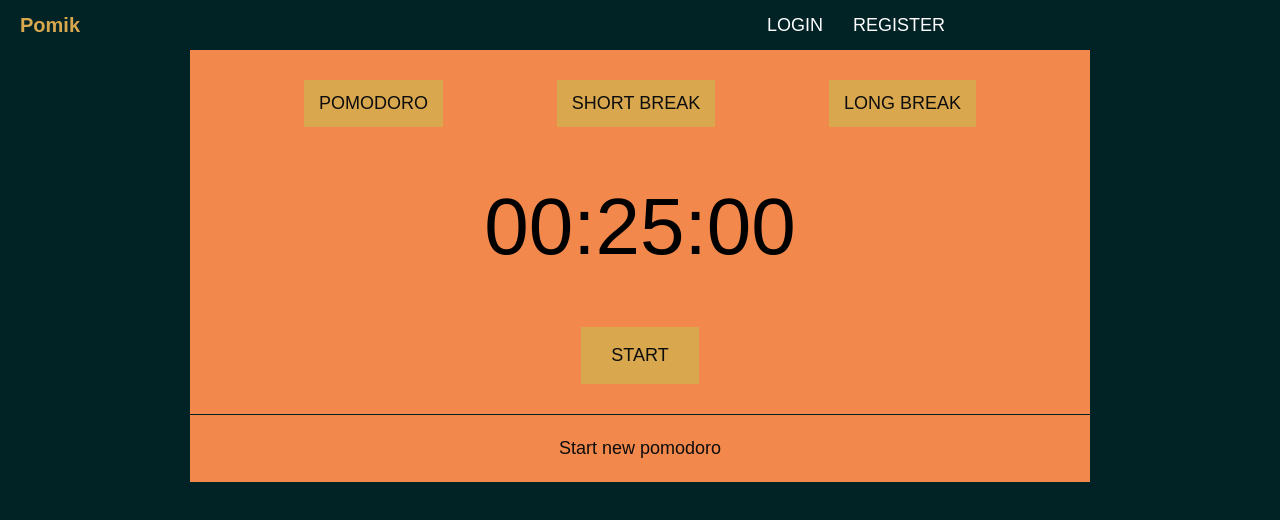
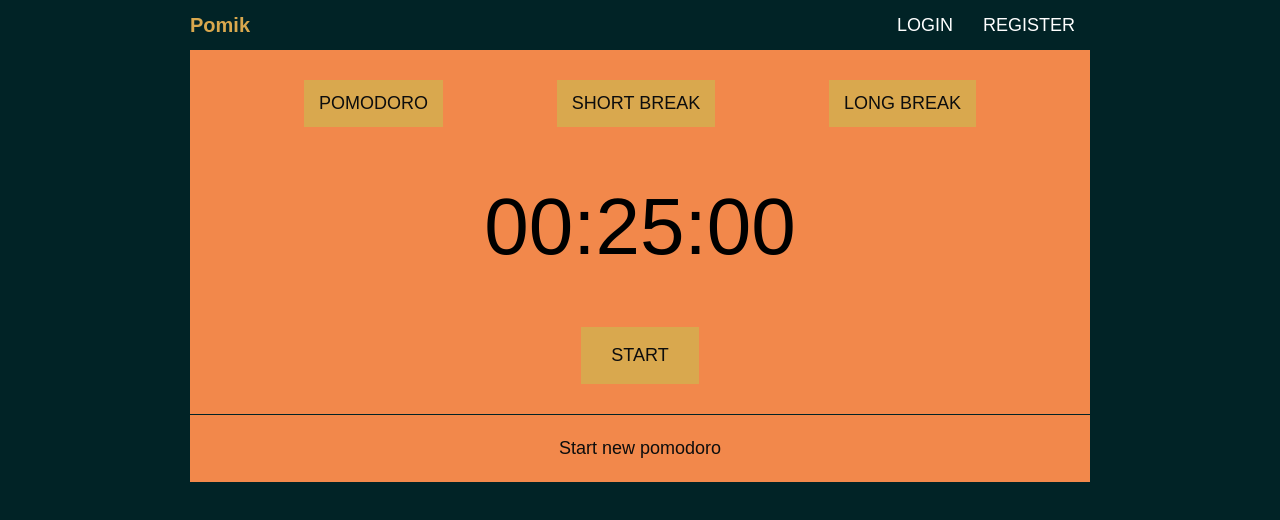
Before and after one commit to Kamilnaja/Pomodoro-Timer, a React (Create React App) app in the folder web/: page / in a window 1280 px wide. Shown: the top 520 px of the page. Built offline with nearby package versions, Linux system fonts and the light colour scheme.

Commit message:
fixing header

```diff
--- a/web/src/header/component/headerComponent.scss
+++ b/web/src/header/component/headerComponent.scss
@@ -4,14 +4,13 @@
   display: flex;
   height: 50px;
   justify-content: space-between;
-  margin: auto 0;
-  max-width: $page-width;
+  margin: 0 auto;
+  max-width: 900px;
 
   & &__title {
     @include font-fira-sans($colour: $button-bg, $size: 20px);
     align-items: center;
     display: flex;
-    margin-left: 20px;
   }
 
   & &__buttons-wrapper {
@@ -23,6 +22,12 @@
   @include button($color: white, $bgColor: transparent);
 }
 
+@media (max-width: $sm) {
+  .header {
+    padding-left: 10px;
+  }
+}
+
 @media (max-width: $xs) {
   .button {
     font-size: 12px;
```
